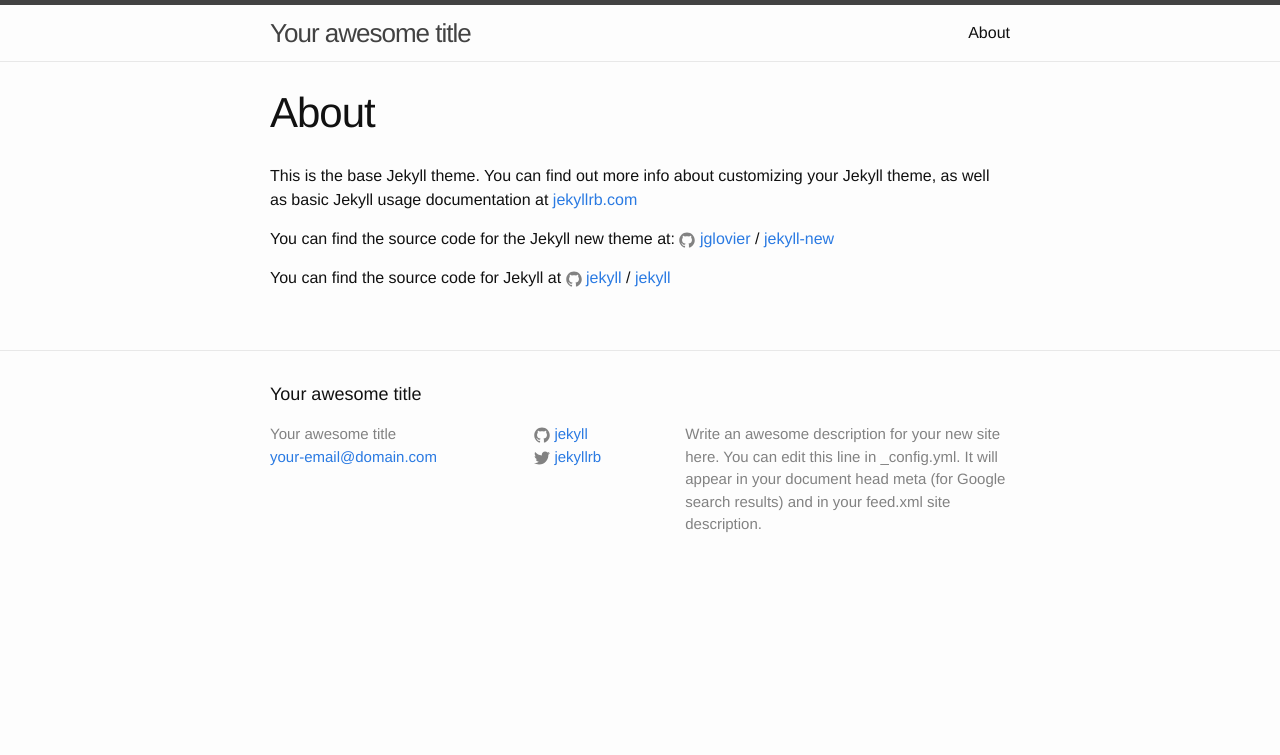
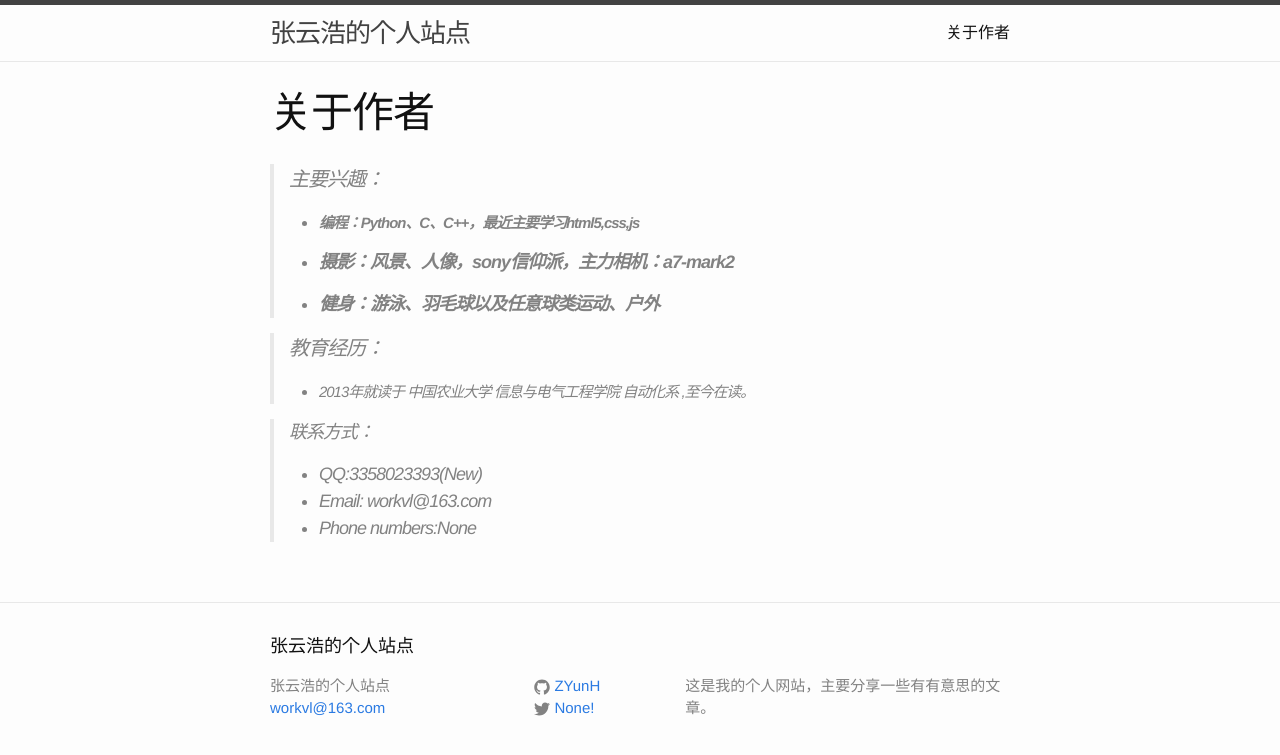
Before and after one commit to ZYunH/zyunh.github.io, a Jekyll site: the page built from about.md, in a window 1280 px wide. Shown: the top 755 px of the page. Built offline with Jekyll 4.4.1, drawn with Linux system fonts in a browser that asks for light colours.

Commit message:
test ver1.1

```diff
--- a/_config.yml
+++ b/_config.yml
@@ -6,16 +6,14 @@
 # 'jekyll serve'. If you change this file, please restart the server process.
 
 # Site settings
-title: Your awesome title
-email: your-email@domain.com
+title: 张云浩的个人站点
+email: workvl@163.com
 description: > # this means to ignore newlines until "baseurl:"
-  Write an awesome description for your new site here. You can edit this
-  line in _config.yml. It will appear in your document head meta (for
-  Google search results) and in your feed.xml site description.
+  这是我的个人网站，主要分享一些有有意思的文章。
 baseurl: "" # the subpath of your site, e.g. /blog
 url: "http://yourdomain.com" # the base hostname & protocol for your site
-twitter_username: jekyllrb
-github_username:  jekyll
+twitter_username: None!
+github_username:  ZYunH
 
 # Build settings
 markdown: kramdown
--- a/about.md
+++ b/about.md
@@ -1,15 +1,31 @@
 ---
 layout: page
-title: About
+title:  关于作者
 permalink: /about/
 ---
 
-This is the base Jekyll theme. You can find out more info about customizing your Jekyll theme, as well as basic Jekyll usage documentation at [jekyllrb.com](http://jekyllrb.com/)
 
-You can find the source code for the Jekyll new theme at:
-{% include icon-github.html username="jglovier" %} /
-[jekyll-new](https://github.com/jglovier/jekyll-new)
 
-You can find the source code for Jekyll at
-{% include icon-github.html username="jekyll" %} /
-[jekyll](https://github.com/jekyll/jekyll)
+
+
+> #### 主要兴趣：
+>
+> - ##### **编程：Python、C、C++，最近主要学习html5,css,js**
+>
+> - **摄影：风景、人像，sony信仰派，主力相机：a7-mark2**
+>
+> - **健身：游泳、羽毛球以及任意球类运动、户外**
+
+
+
+> #### 教育经历：
+>
+> - ##### 2013年就读于 中国农业大学 信息与电气工程学院 自动化系 ,至今在读。
+
+
+
+> 联系方式：
+>
+> - QQ:3358023393(New)
+> - Email: workvl@163.com
+> - Phone numbers:None
```
Also changed, not shown: 5 other files.
